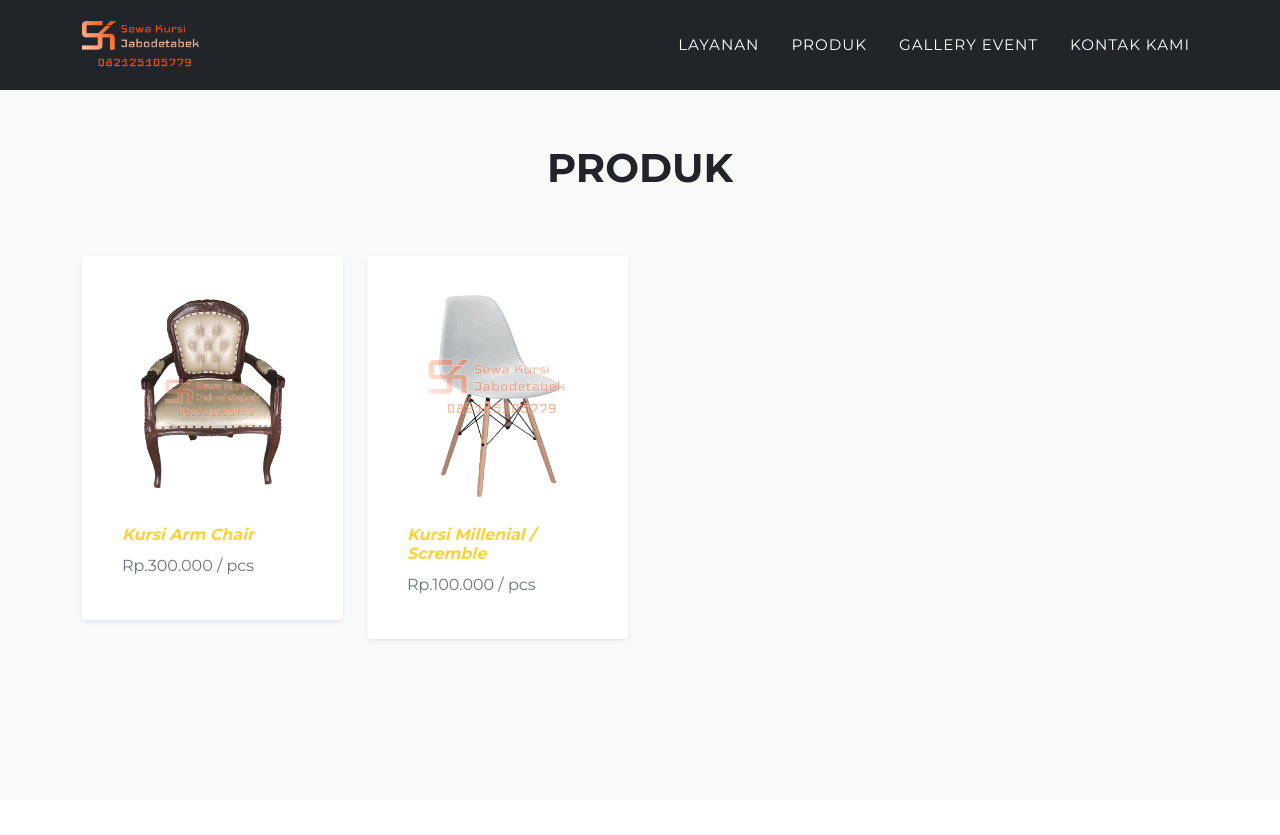
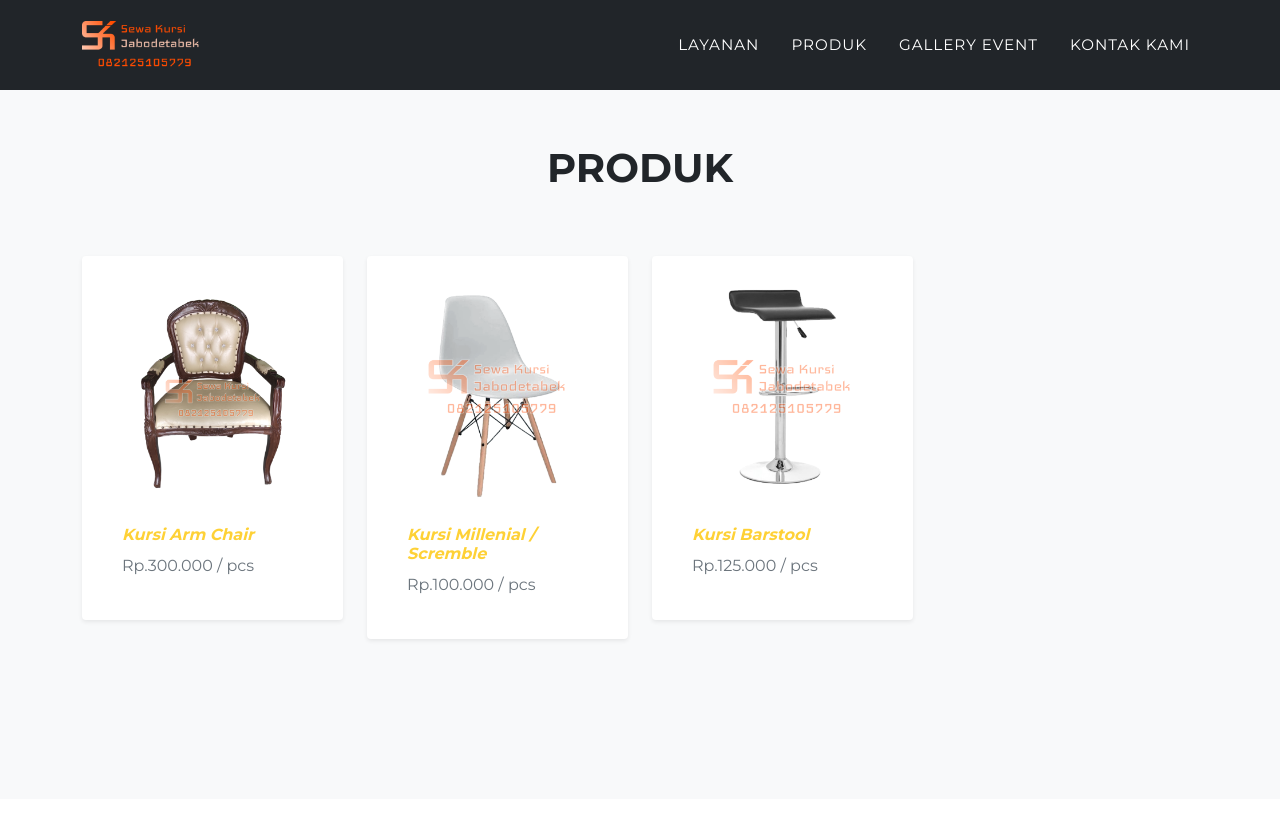
Before and after one commit to ohansyah/sewakursijabodetabek, a PHP site: page /sewakursijabodetabek/categories.php in a window 1280 px wide. Shown: the top 835 px of the page. Run offline with PHP 8.4, Linux system fonts and the light colour scheme; some libraries are stand-ins or nearby versions; some web fonts are replaced.

Commit message:
feat: Kursi Barstool

```diff
--- a/data.php
+++ b/data.php
@@ -45,6 +45,24 @@ $products = [
                 "assets/img/gallery/kursi-millenial-event/millenial5.jpg",
                 "assets/img/gallery/kursi-millenial-event/millenial6.jpg",
             ],
+        ], [
+            "id" => 3,
+            "heading" => "Kursi Barstool",
+            "subheading" => "Rp.125.000 / pcs",
+            "image" => "assets/img/product/kursi/barstool-400x400.png",
+            "images" => [
+                "assets/img/product/kursi/barstool-400x400.png",
+                "assets/img/gallery/kursi-barstool-event/barstool1.jpg",
+                "assets/img/gallery/kursi-barstool-event/barstool2.jpg",
+                "assets/img/gallery/kursi-barstool-event/barstool3.jpg",
+                "assets/img/gallery/kursi-barstool-event/barstool4.jpg",
+                "assets/img/gallery/kursi-barstool-event/barstool5.jpg",
+                "assets/img/gallery/kursi-barstool-event/barstool6.jpg",
+                "assets/img/gallery/kursi-barstool-event/barstool7.jpg",
+                "assets/img/gallery/kursi-barstool-event/barstool8.jpg",
+                "assets/img/gallery/kursi-barstool-event/barstool9.jpg",
+                "assets/img/gallery/kursi-barstool-event/barstool10.jpg",
+            ],
         ],
     ],
     "sofa" => [
```
Also changed, not shown: assets/img/gallery/kursi-barstool-event/barstool1.jpg (added), assets/img/gallery/kursi-barstool-event/barstool10.jpg (added), assets/img/gallery/kursi-barstool-event/barstool2.jpg (added), assets/img/gallery/kursi-barstool-event/barstool3.jpg (added), assets/img/gallery/kursi-barstool-event/barstool4.jpg (added), assets/img/gallery/kursi-barstool-event/barstool5.jpg (added), assets/img/gallery/kursi-barstool-event/barstool6.jpg (added), assets/img/gallery/kursi-barstool-event/barstool7.jpg (added), assets/img/gallery/kursi-barstool-event/barstool8.jpg (added), assets/img/gallery/kursi-barstool-event/barstool9.jpg (added), assets/img/product/kursi/barstool-400x400.png (added).
